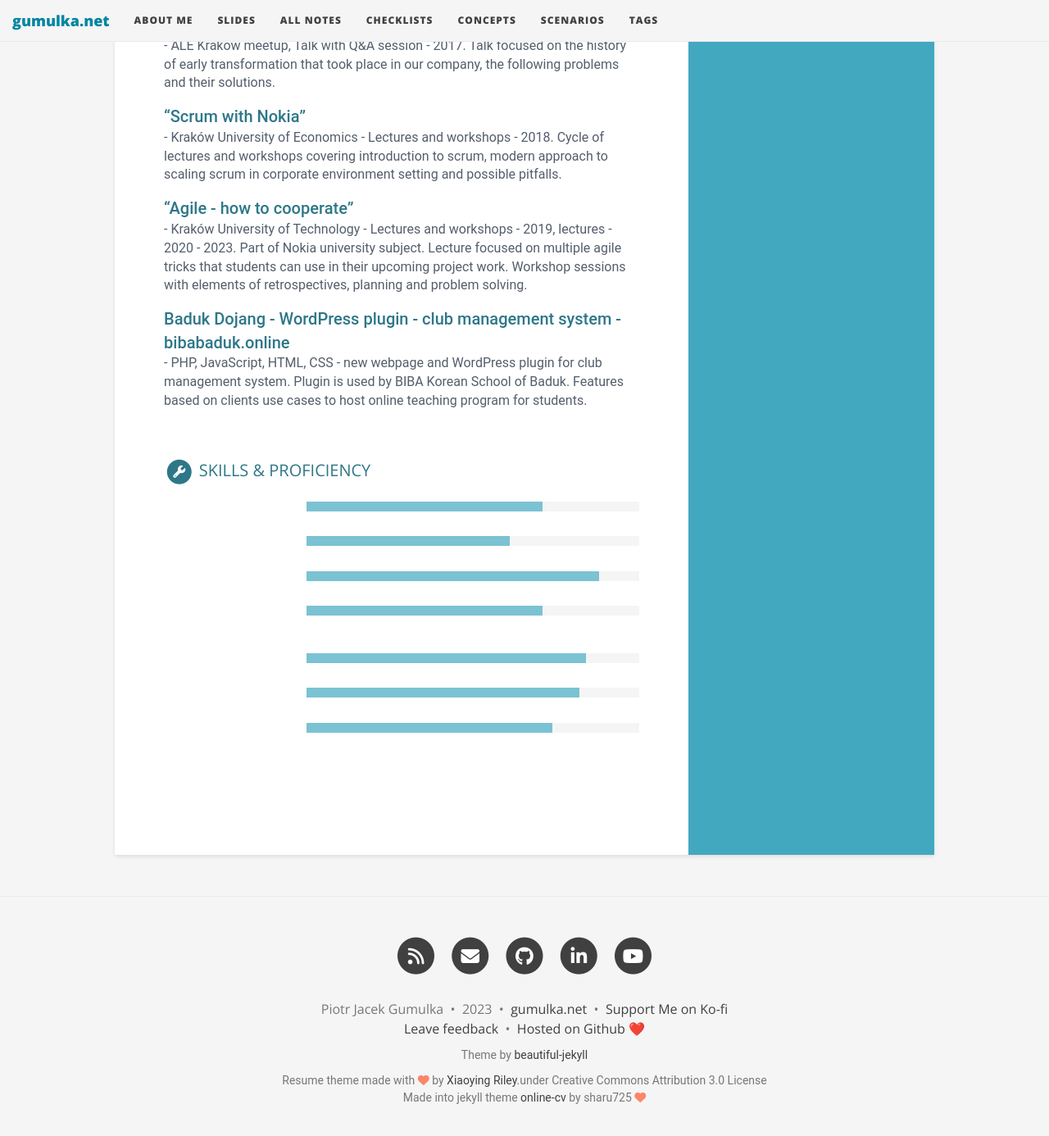
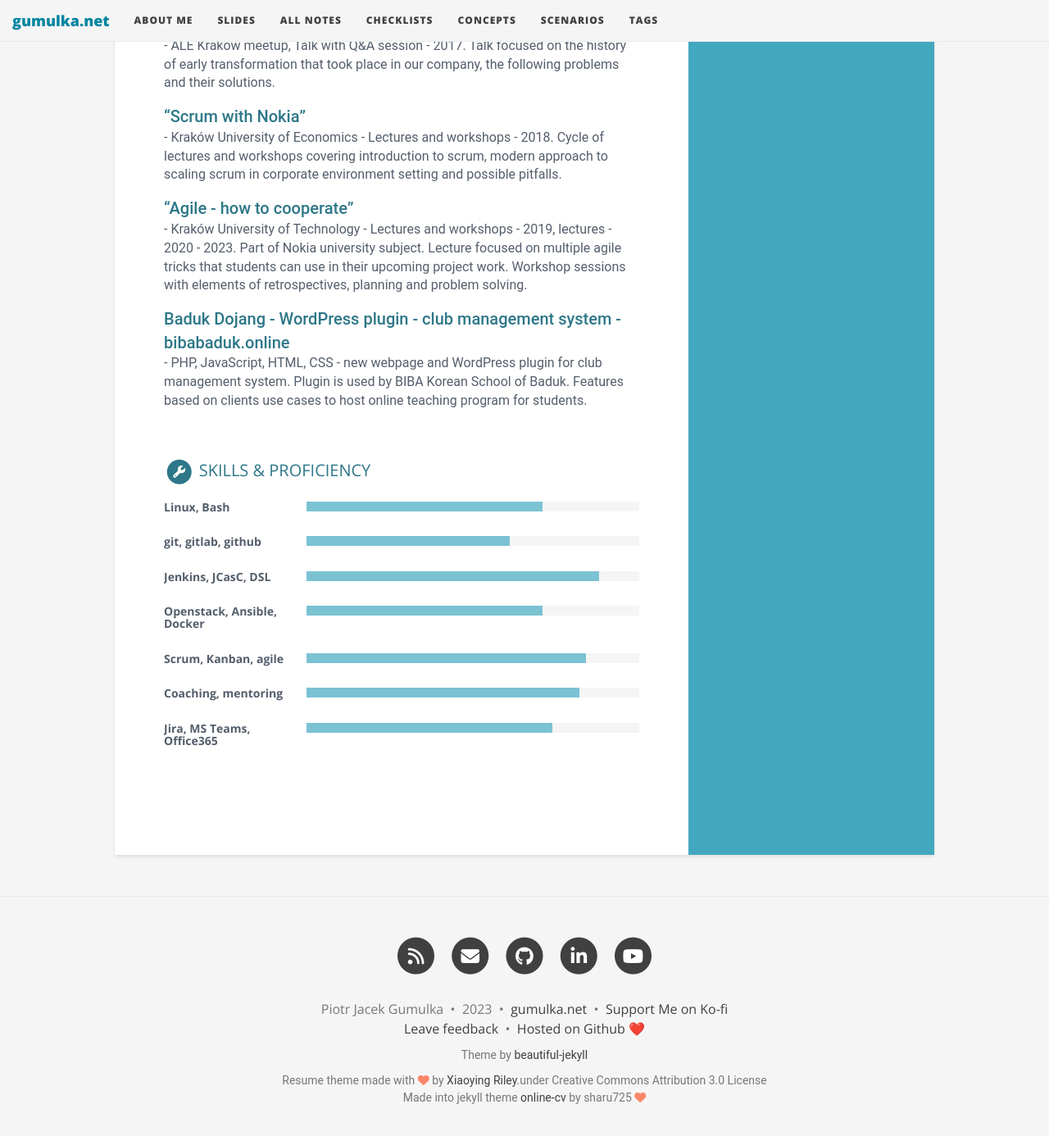
Before and after one commit to pgum/pgum.github.io, a Jekyll site: the page built from about.html, in a window 1280 px wide and 1400 px high, scrolled down 1696 px. Shown: the top 1386 px of the window at 82% size. Built offline with Jekyll 4.4.1, drawn with Linux system fonts in a browser that asks for light colours.

Commit message:
Update resume.css

```diff
--- a/css/resume.css
+++ b/css/resume.css
@@ -223,7 +223,7 @@
     font-size: 14px;
     margin-top: 0;
     margin-bottom: 12px;
-    color: 545e6c !important;
+    color: #545e6c !important;
 }
 #resume .skillset .level-bar {
     height: 12px;
```
